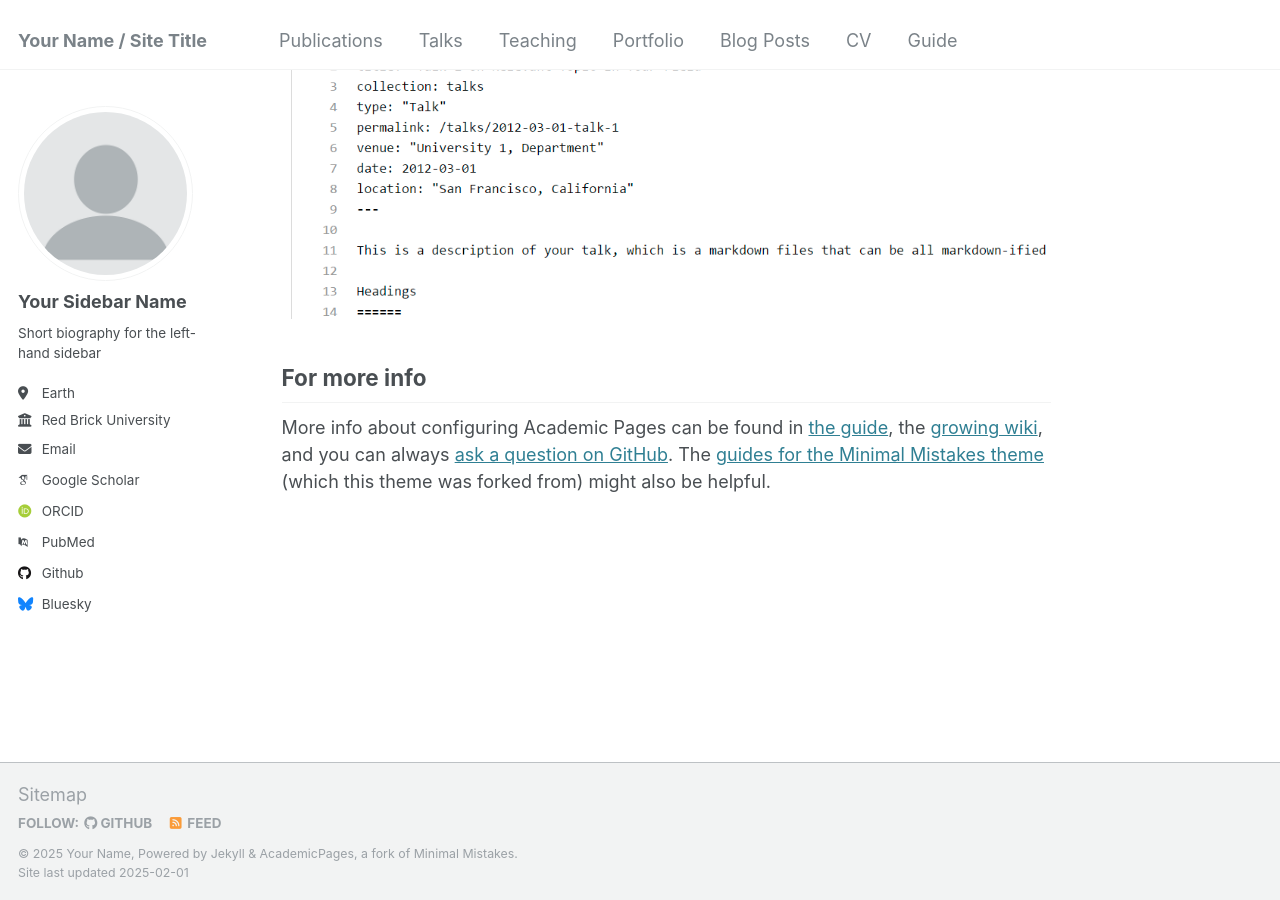
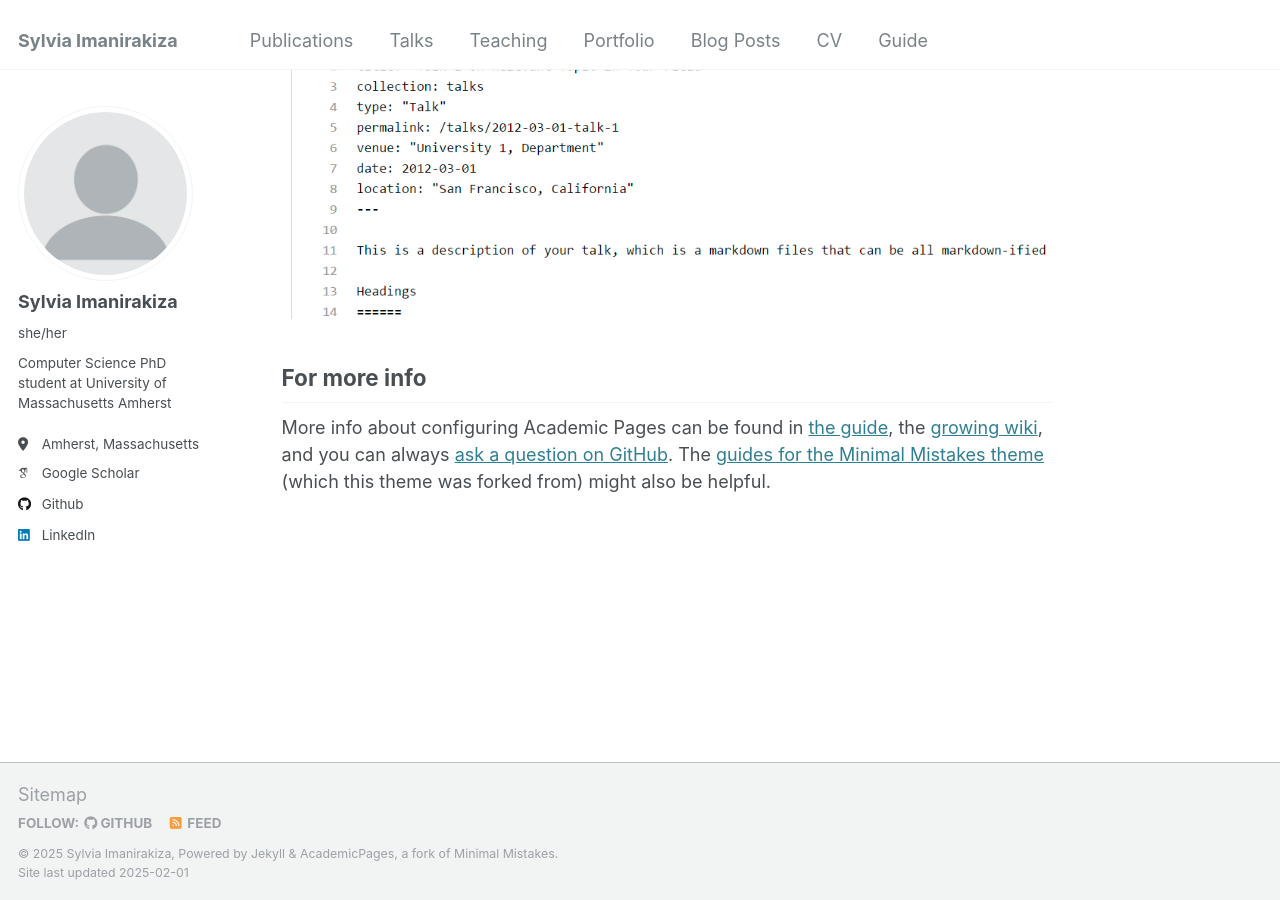
Before and after one commit to simanirakiza/simanirakiza.github.io, a Jekyll site: the page built from _pages/about.md, in a window 1280 px wide and 900 px high, scrolled down 2643 px. Built offline with Jekyll 4.4.1, drawn with Linux system fonts in a browser that asks for light colours; some web fonts are replaced.

Commit message:
Update _config.yml

```diff
--- a/_config.yml
+++ b/_config.yml
@@ -8,13 +8,13 @@
 
 # Basic Site Settings
 locale                   : "en-US"
-title                    : "Your Name / Site Title"
+title                    : "Sylvia Imanirakiza"
 title_separator          : "-"
-name                     : &name "Your Name"
-description              : &description "personal description"
-url                      : https://academicpages.github.io # the base hostname & protocol for your site e.g. "https://[your GitHub username].github.io"
+name                     : &name "Sylvia Imanirakiza"
+description              : &description "Computer Science PhD student at University of Massachusetts Amherst"
+url                      : https://simanirakiza.github.io # the base hostname & protocol for your site e.g. "https://[your GitHub username].github.io"
 baseurl                  : "" # the subpath of your site, e.g. "/blog"
-repository               : "academicpages/academicpages.github.io"
+repository               : "simanirakiza.github.io"
 
 # Site Author - The following control what appear as part of the author content on the side bar.
 #               If a field is blank the icon and link will not appear, otherwise it will be shown.
@@ -22,21 +22,21 @@ repository               : "academicpages/academicpages.github.io"
 author:
   # Biographic information
   avatar           : "profile.png"
-  name             : "Your Sidebar Name"
-  pronouns         : # example: "she/her"
-  bio              : "Short biography for the left-hand sidebar"
-  location         : "Earth"
-  employer         : "Red Brick University"
+  name             : "Sylvia Imanirakiza"
+  pronouns         : "she/her" # example: "she/her"
+  bio              : "Computer Science PhD student at University of Massachusetts Amherst"
+  location         : "Amherst, Massachusetts"
+  employer         : #"Red Brick University"
   uri              : # URL
-  email            : "none@example.org"
+  email            : #simanirakiza at umass dot edu
 
   # Academic websites
   arxiv            : # URL - Update with the correct link to your profile
-  googlescholar    : "https://scholar.google.com/citations?user=PS_CX0AAAAAJ"
+  googlescholar    : "https://scholar.google.com/citations?user=GSCldEoAAAAJ&hl=en"
   impactstory      : # URL
-  orcid            : "http://orcid.org/yourorcidurl"
+  orcid            : #"http://orcid.org/yourorcidurl"
   semantic         : # URL
-  pubmed           : "https://www.ncbi.nlm.nih.gov/pubmed/?term=john+snow"
+  pubmed           : #"https://www.ncbi.nlm.nih.gov/pubmed/?term=john+snow"
   researchgate     : # URL
   scopus           : # URL
 
@@ -44,12 +44,12 @@ author:
   bitbucket        : # Username - Update with your username on the site
   codepen          : # Username
   dribbble         : # Username
-  github           : "academicpages"
+  github           : "simanirakiza"
   kaggle           : # Username
   stackoverflow    : # User number or user number and name (i.e., use "1" or "1/jeff-atwood")
 
   # Social media
-  bluesky          : "bsky.app" # Replace this with you Bluesky username
+  bluesky          : #"bsky.app" # Replace this with you Bluesky username
   facebook         : # Username
   flickr           : # Username
   foursquare       : # Username
@@ -58,7 +58,7 @@ author:
   keybase          : # Username
   instagram        : # Username
   lastfm           : # Username
-  linkedin         : # Username
+  linkedin         : "Sylvia Imanirakiza" # Username
   mastodon         : # URL
   medium           : # URL
   pinterest        : # Username
```
